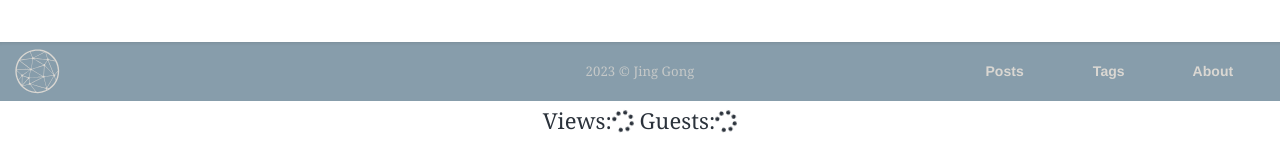
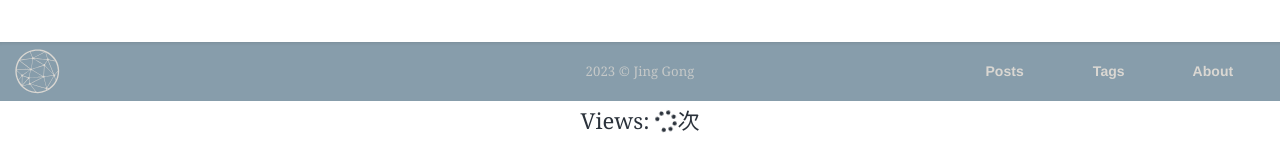
Before and after one commit to MikingG/blog, a Jekyll site: the page built from index.html, in a window 1280 px wide. Shown: the part 833-980 px from the top of the page. Built offline with Jekyll 4.4.1, drawn with Linux system fonts in a browser that asks for light colours; nearby versions of some CDN libraries; some web fonts are replaced; the list of posts is cut into pages by our own code; comment, search, counter and statistics services are not loaded.

Commit message:
Update default.html

```diff
--- a/_layouts/default.html
+++ b/_layouts/default.html
@@ -10,16 +10,11 @@
       <script async src="//busuanzi.ibruce.info/busuanzi/2.3/busuanzi.pure.mini.js"></script>
       <link rel="stylesheet" href="https://use.fontawesome.com/releases/v5.3.1/css/all.css" integrity="sha384-mzrmE5qonljUremFsqc01SB46JvROS7bZs3IO2EmfFsd15uHvIt+Y8vEf7N7fWAU" crossorigin="anonymous">
       <div class="views-guests">
-        <span id="busuanzi_container_site_pv">Views:<span id="busuanzi_value_site_pv"><i class="fa fa-spinner fa-spin"></i></span></span>
-        <span id="busuanzi_container_site_uv">Guests:<span id="busuanzi_value_site_uv"><i class="fa fa-spinner fa-spin"></i></span></span>
+        <span id="busuanzi_container_page_pv">Views: <span id="busuanzi_value_page_pv"><i class="fa fa-spinner fa-spin"></i></span>次</span>
       </div>
       <style>
         .views-guests {
           text-align: center;
-          margin-bottom: 10px;
-        }
-        .footer-text {
-          text-align: left;
         }
       </style>
     </footer>
```
